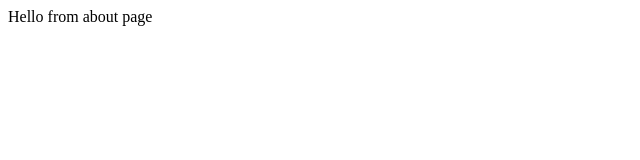
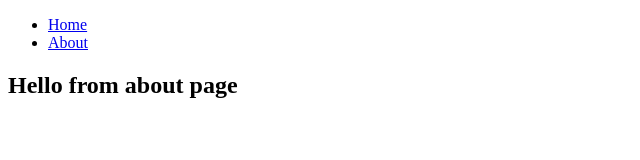
Before and after one commit to gunayakay/tutorial, a Gatsby site: page /about in a window 1280 px wide. Shown: the whole page, without its empty margins (0-640 px from the left). Built offline with nearby package versions, Linux system fonts and the light colour scheme; Gatsby itself is replaced by a stand-in of ours.

Commit message:
Navbar component is added to project

```diff
--- /dev/null
+++ b/src/components/Navbar.js
@@ -0,0 +1,18 @@
+import React from "react";
+import { Link } from "gatsby";
+const Navbar = () => {
+  return (
+    <nav>
+      <ul>
+        <li>
+          <Link to="/">Home</Link>
+        </li>
+        <li>
+          <Link to="/about">About</Link>
+        </li>
+      </ul>
+    </nav>
+  );
+};
+
+export default Navbar;
--- a/src/pages/about.js
+++ b/src/pages/about.js
@@ -1,7 +1,13 @@
 import React from "react";
+import Navbar from "../components/Navbar";
 
 const About = () => {
-  return <div>Hello from about page</div>;
+  return (
+    <div>
+      <Navbar />
+      <h2>Hello from about page</h2>
+    </div>
+  );
 };
 
 export default About;
--- a/src/pages/index.js
+++ b/src/pages/index.js
@@ -1,10 +1,12 @@
 import * as React from "react";
 import { Link } from "gatsby";
+import Navbar from "../components/Navbar";
 
 export default function Home() {
   return (
     <div>
       <h1>Hello world!</h1>
+      <Navbar />
       {/* Difference between Link and a  Link is not refreshing page but a is doing that why we are usinge Link in gatsby   */}
       <div>
         <Link to="/about">About</Link>
```
